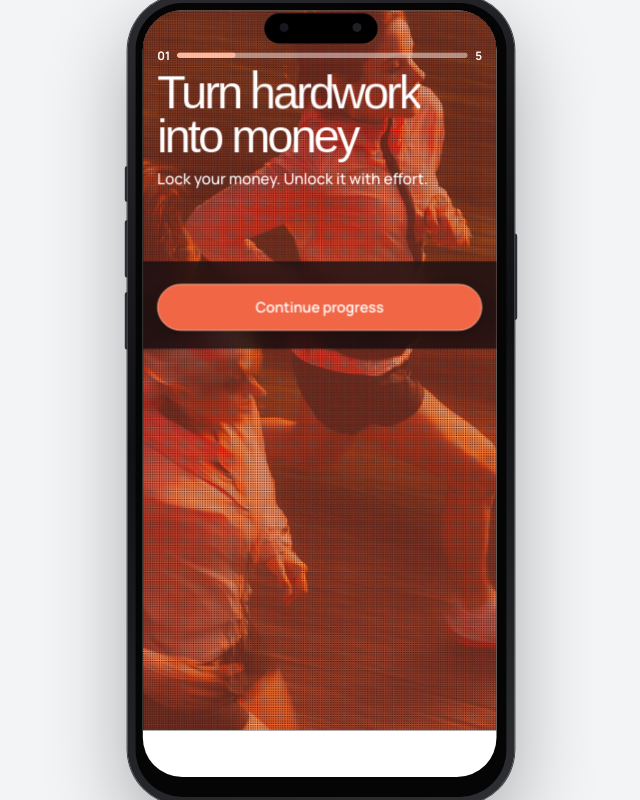
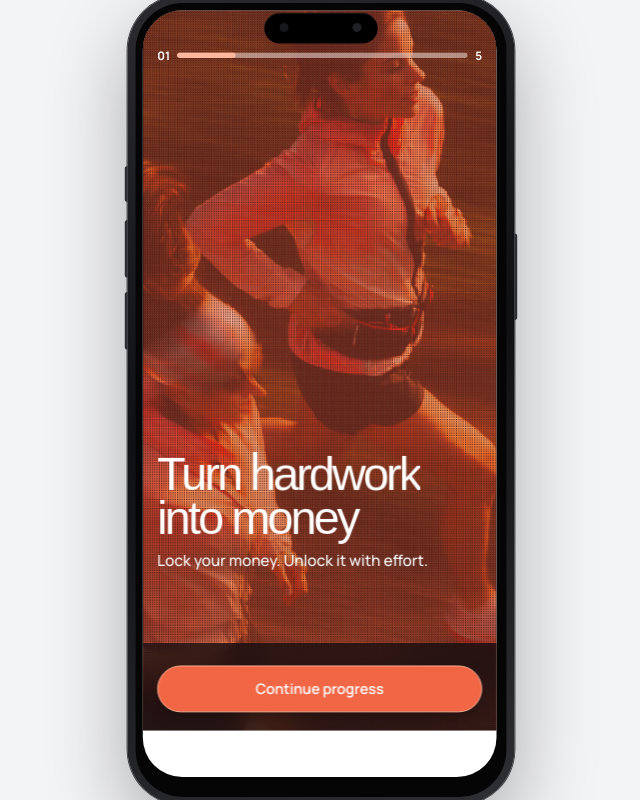
Before and after one commit to rashadeth/steppa, a Next.js app: page /onboarding in a window 1280 px wide. Shown: the whole page, without its empty margins (319-959 px from the left). Built offline with nearby package versions, Linux system fonts and the light colour scheme; no server answers; a web font is replaced by a local one.

Commit message:
fix(height): wire div[data-nextjs-scroll-focus-boundary] into flex chain — single-point root fix

```diff
--- a/app/globals.css
+++ b/app/globals.css
@@ -86,14 +86,9 @@
 
 /* Full-viewport shell: no outer gaps (mobile edge-to-edge). */
 html,
-body,
-#__next,
-main,
-div[data-nextjs-scroll-focus-boundary],
-.app-root {
+body {
   width: 100%;
   height: 100dvh;
-  min-height: 100dvh;
   margin: 0;
   padding: 0;
   overflow: hidden;
@@ -109,11 +104,30 @@ body {
   background-color: #5e160a;
 }
 
+/* app-root fills the body flex column */
 .app-root {
   box-sizing: border-box;
   flex: 1 1 auto;
   display: flex;
   flex-direction: column;
+  width: 100%;
+  height: 100%;
+  overflow: hidden;
+}
+
+/*
+ * Next.js App Router injects div[data-nextjs-scroll-focus-boundary] between
+ * .app-root and the page. Without flex layout here, children's flex-1/flex-grow
+ * classes have no effect and the height chain breaks.
+ * This is the single fix point — everything downstream inherits correctly.
+ */
+div[data-nextjs-scroll-focus-boundary] {
+  flex: 1 1 auto;
+  display: flex;
+  flex-direction: column;
+  width: 100%;
+  height: 100%;
+  overflow: hidden;
 }
 
 /* ─── Mobile touch fixes ─────────────────────────────────────── */
--- a/app/onboarding/page.tsx
+++ b/app/onboarding/page.tsx
@@ -6,7 +6,7 @@ export const metadata = {
 
 export default function OnboardingPage() {
   return (
-    <main className="m-0 flex min-h-dvh w-full min-w-0 flex-1 flex-col overflow-x-hidden p-0 sm:items-center sm:justify-center sm:bg-gray-100">
+    <main className="m-0 flex h-full w-full min-w-0 flex-1 flex-col overflow-hidden p-0 sm:items-center sm:justify-center sm:bg-gray-100">
       {/* Full-screen preview on mobile — edge to edge */}
       <div className="flex h-dvh w-full flex-col overflow-hidden sm:hidden">
         <OnboardingFlow />
--- a/components/onboarding/OnboardingFlow.tsx
+++ b/components/onboarding/OnboardingFlow.tsx
@@ -78,7 +78,7 @@ export default function OnboardingFlow() {
   const greetingName = state.preferredName?.trim() || "Friend";
 
   return (
-    <div className="flex min-h-dvh w-full flex-col">
+    <div className="flex h-full w-full flex-col">
       <img src={imgPaywallHero} alt="" aria-hidden="true" className="hidden" loading="eager" />
 
       {/* 1 — Welcome */}
```
